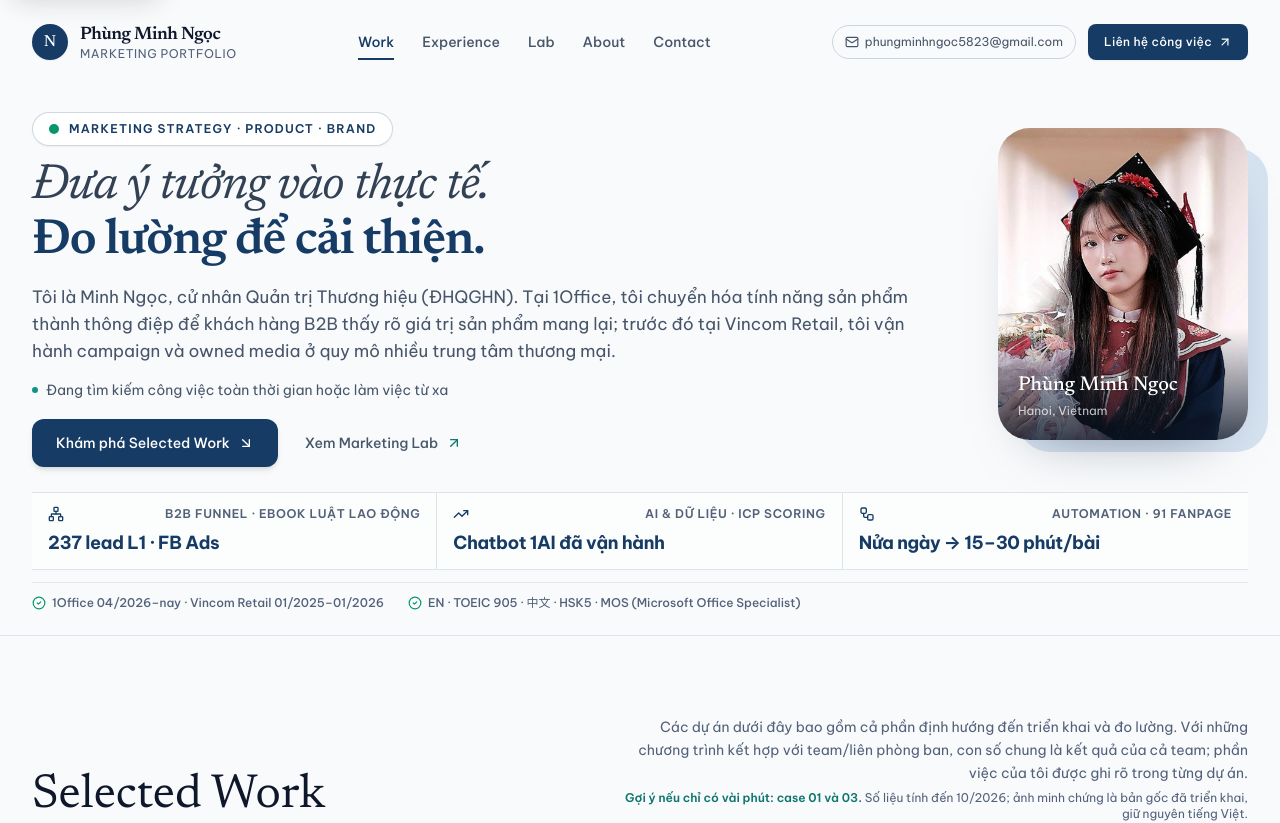
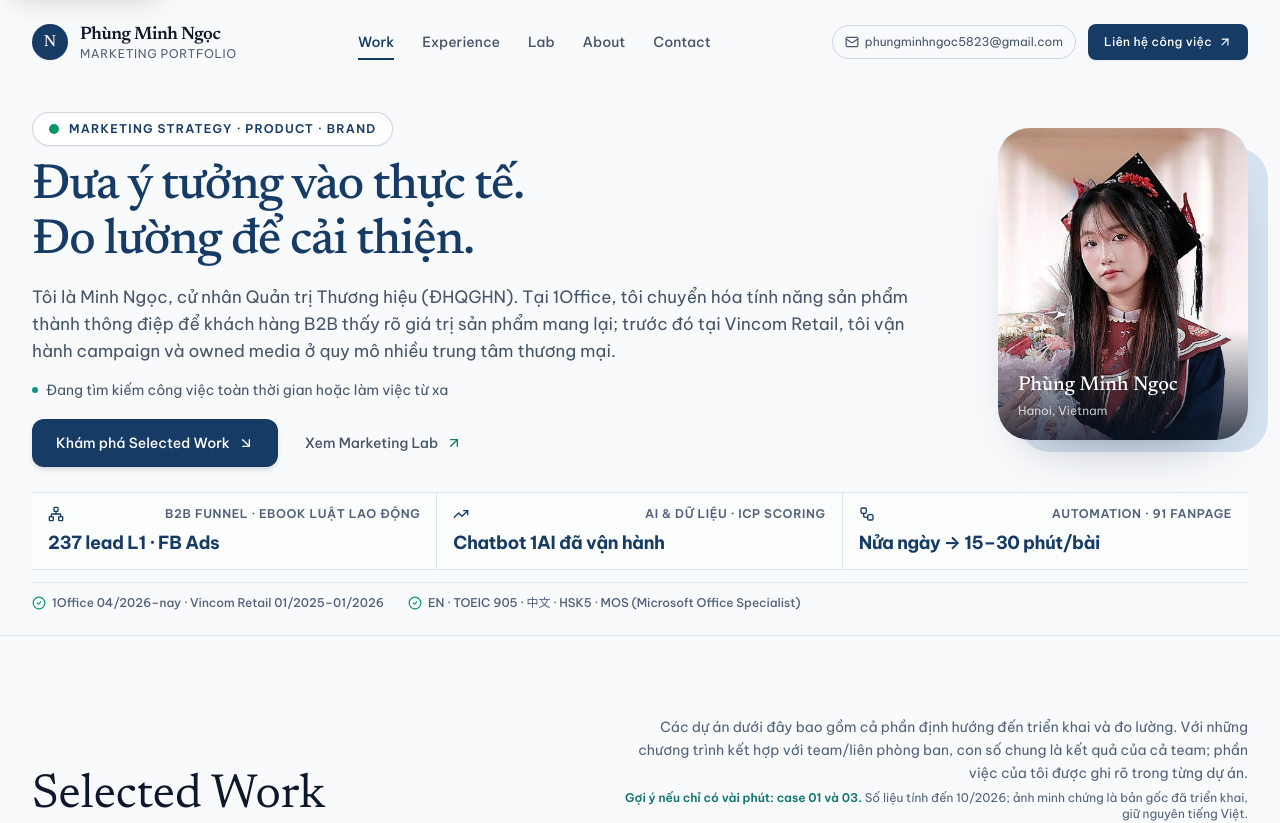
Before and after one commit to phungminhngoc5823/my-portfolio, a React (Vite) app: page / in a window 1280 px wide. Shown: the top 823 px of the page. Built offline with nearby package versions, Linux system fonts and the light colour scheme.

Commit message:
Unify hero headline into a single Newsreader style

```diff
--- a/src/components/Hero.tsx
+++ b/src/components/Hero.tsx
@@ -10,10 +10,6 @@ interface HeroProps {
 }
 
 export const Hero: React.FC<HeroProps> = ({ onExploreProjects, onOpenLab }) => {
-  // Split after the first sentence-ending mark (works for ".", "。"); no lookbehind so older Safari can parse it.
-  const heroTitleParts = (PERSONAL_INFO.heroTitle.match(/[^.。]+[.。]?/g) || [PERSONAL_INFO.heroTitle]).map((part) => part.trim());
-  const heroTitleFirst = heroTitleParts[0] || '';
-  const heroTitleSecond = heroTitleParts.slice(1).join(' ');
   const heroDescriptionParts = PERSONAL_INFO.heroDescription.split('\n\n');
 
   return (
@@ -40,12 +36,8 @@ export const Hero: React.FC<HeroProps> = ({ onExploreProjects, onOpenLab }) => {
               </span>
             </div>
 
-            <h1 className="font-serif-title text-[34px] sm:text-4xl md:text-5xl lg:text-[clamp(34px,6.2vh,52px)] font-normal text-[#0F172A] leading-[1.1] tracking-tight text-balance">
-              <span className="italic font-normal text-[#334155]">{heroTitleFirst}</span>{' '}
-              <br className="hidden sm:inline" />
-              <span className="font-serif-title font-semibold text-[#163B65]">
-                {heroTitleSecond}
-              </span>
+            <h1 className="font-serif-title text-[34px] sm:text-4xl md:text-5xl lg:text-[clamp(34px,6.2vh,52px)] font-medium not-italic text-[#163B65] leading-[1.1] tracking-tight text-balance">
+              {PERSONAL_INFO.heroTitle}
             </h1>
 
             <div className="max-w-[56rem] space-y-2.5">
```
